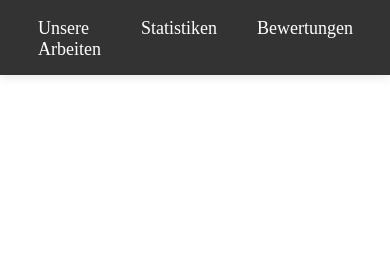
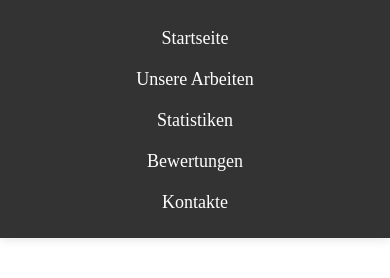
Before and after one commit to Belan-Mihail/website, a plain HTML site: page index.html in a window 390 px wide. Shown: the part 64-342 px from the top of the page. Drawn offline with Linux system fonts and the light colour scheme.

Commit message:
add styles for media screens

```diff
--- a/style.css
+++ b/style.css
@@ -49,3 +49,15 @@
 .nav-link:hover {
     color: #f39c12;
 }
+
+
+@media screen and (max-width: 768px) {
+    #nav-list {
+        flex-direction: column;
+        align-items: center;
+    }
+
+    #nav-list li {
+        margin: 10px 0;
+    }
+}
```
